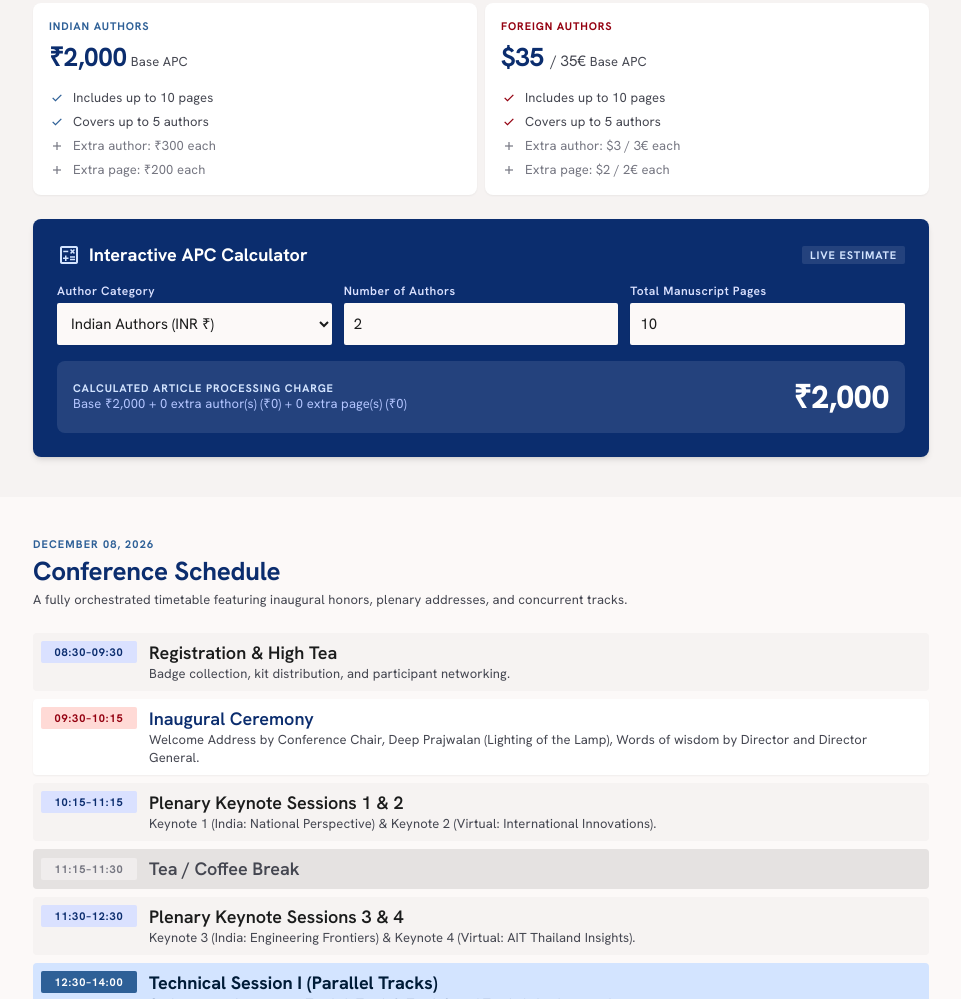
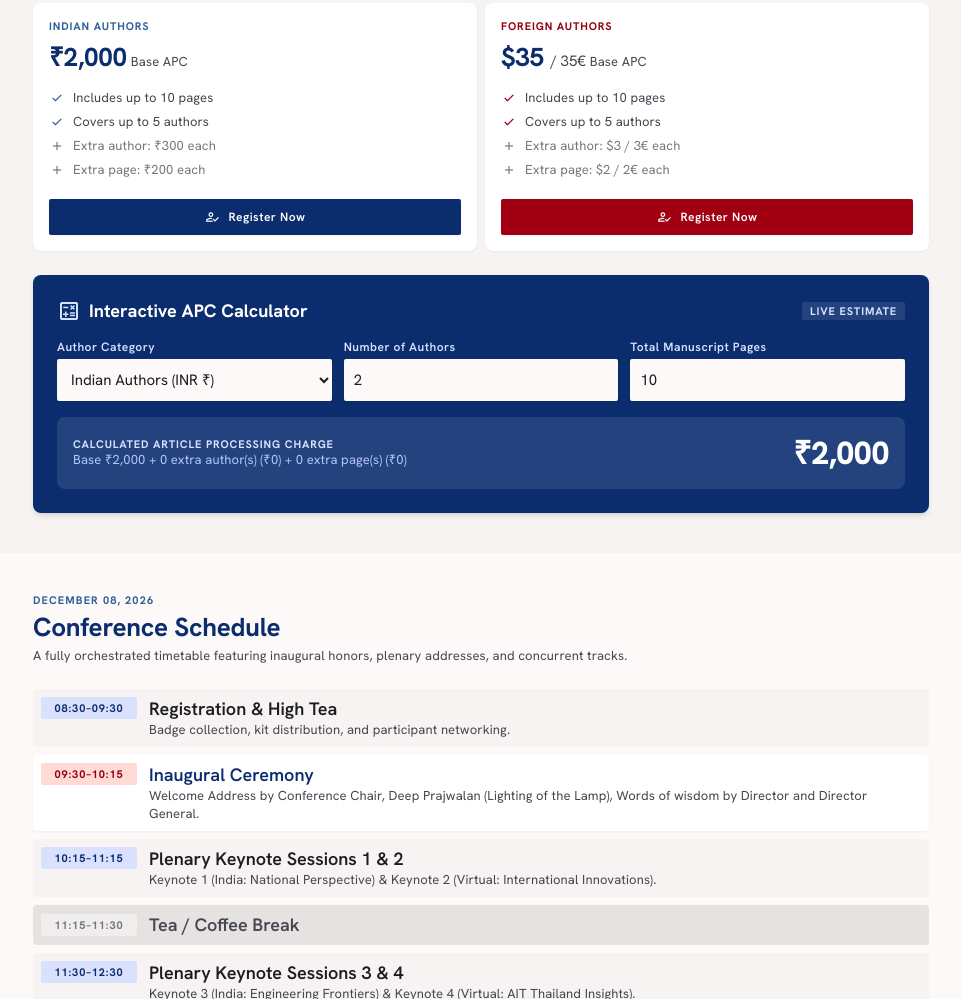
Before and after one commit to Sdv1926/ICSCAI-2026, a plain HTML site: page index.html in a window 1280 px wide. Shown: the part 2475-3474 px from the top of the page, without its empty margins (159-1120 px from the left). Drawn offline with nearby package versions, Linux system fonts and the light colour scheme.

Commit message:
Update index.html

```diff
--- a/index.html
+++ b/index.html
@@ -1354,6 +1354,21 @@
            Extra page: ₹200 each
           </li>
          </ul>
+
+           <!-- register btn 21/11/26 -->
+
+                <a href="https://forms.gle/4wu5KLkxhC1ijgX18"
+                  class="w-full mt-3 py-2.5 px-4 bg-primary hover:bg-secondary
+                  text-on-primary font-label-md text-label-md rounded-sm
+                  shadow-sm transition-colors flex items-center
+                  justify-center gap-2"
+                >
+                  <span class="material-symbols-outlined text-[16px]">
+                    how_to_reg
+                  </span>
+                  Register Now
+                </a>
+
         </div>
        </div>
        <div class="bg-surface-container-lowest p-space-md rounded-xl flex flex-col justify-between shadow-sm">
@@ -1398,6 +1413,20 @@
            Extra page: $2 / 2€ each
           </li>
          </ul>
+
+           <!-- register btn 21/11/26 -->
+
+               <a href="https://forms.gle/4wu5KLkxhC1ijgX18"
+                  class="w-full mt-3 py-2.5 px-4 bg-[#a00012] hover:bg-[#80000e]
+                  text-white font-label-md text-label-md rounded-sm
+                  shadow-sm transition-colors flex items-center
+                  justify-center gap-2"
+                >
+                  <span class="material-symbols-outlined text-[16px]">
+                    how_to_reg
+                  </span>
+                  Register Now
+                </a>
         </div>
        </div>
       </div>
```
